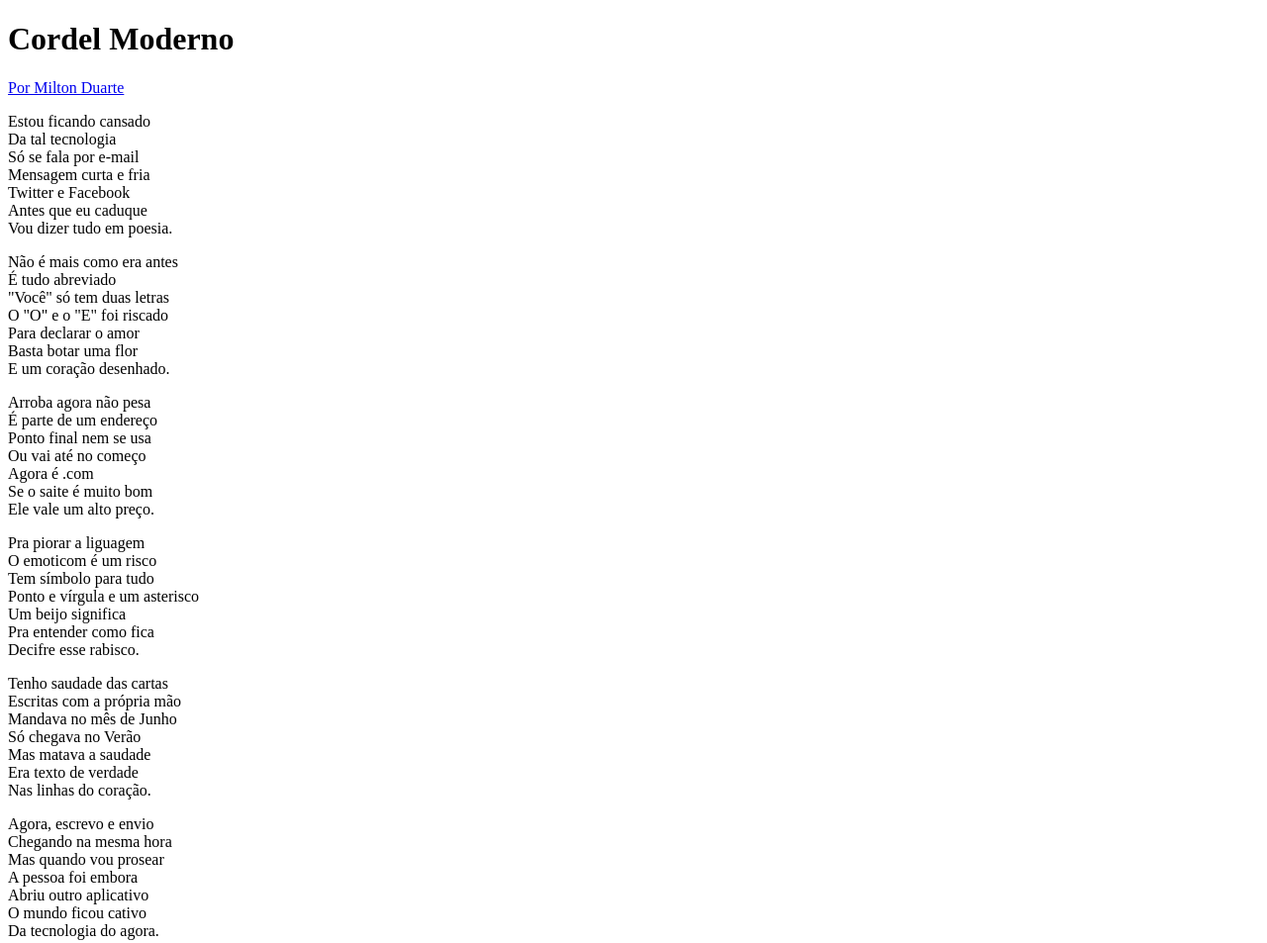
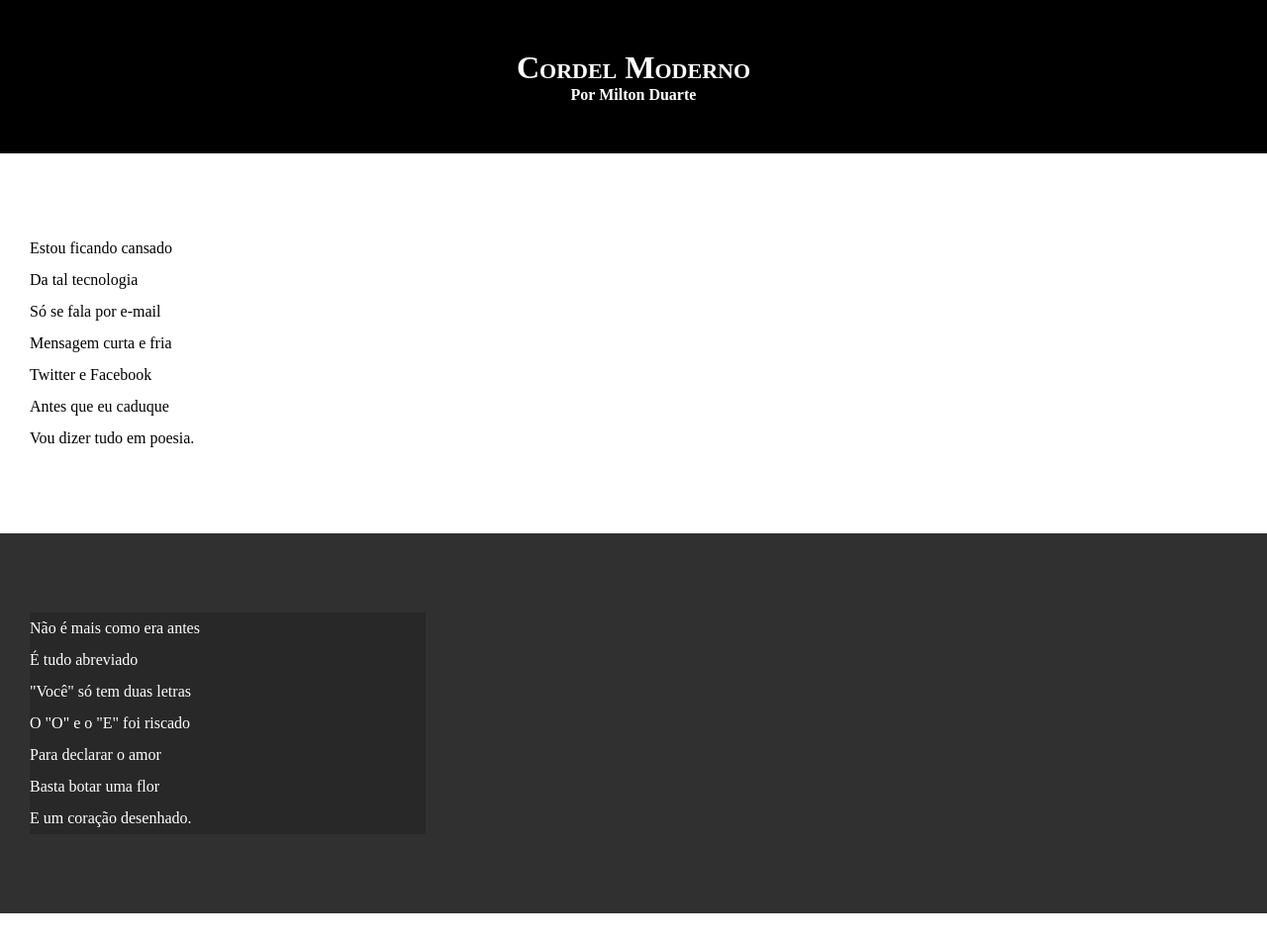
Before and after one commit to YuriSouza1/Cordel_Moderno, a plain HTML site: page index.html in a window 1280 px wide. Shown: the top 953 px of the page at 99% size. Drawn offline with Linux system fonts and the light colour scheme.

Commit message:
Estilizei o site.

```diff
--- a/estilo/style.css
+++ b/estilo/style.css
@@ -0,0 +1,65 @@
+@charset "UTF-8";
+
+* {
+    margin: 0;
+    padding: 0;
+}
+
+html, body {
+    min-height: 100vh;
+    background-color: darkgray;
+}
+
+header {
+    background-color: black;
+    color: white;
+    text-align: center;
+}
+
+header > h1 {
+    padding-top: 50px;
+    font-variant: small-caps;
+}
+
+header > p {
+    padding-bottom: 50px;
+}
+
+header a, footer a {
+    color: white;
+    text-decoration: none;
+    font-weight: bolder;
+}
+
+header a:hover, footer a:hover {
+    text-decoration: underline;
+}
+
+section {
+    padding-top: 10vh;
+    padding-bottom: 10vh;
+    line-height: 2em;
+    padding-left: 30px;
+}
+
+section.normal {
+    background-color: white;
+    color: black;
+}
+
+section.imagem {
+    background-color: rgb(49, 48, 48);
+    color: white;
+}
+
+section.imagem > p {
+    width: 400px;
+    background-color: rgba(0, 0, 0, 0.171);
+}
+
+footer {
+    background-color: black;
+    text-align: center;
+    color: white;
+    padding: 10px;
+}
--- a/index.html
+++ b/index.html
@@ -15,7 +15,7 @@
     </p>
 </header>
 
-<section>
+<section class="normal">
     <p>
         Estou ficando cansado <br>
         Da tal tecnologia <br>
@@ -27,7 +27,7 @@
     </p>
 </section>
 
-<section>
+<section class="imagem">
     <p>
         Não é mais como era antes <br>
         É tudo abreviado <br>
@@ -39,7 +39,7 @@
     </p>
 </section>
 
-<section>
+<section class="normal">
     <p>
         Arroba agora não pesa <br>
         É parte de um endereço <br>
@@ -61,7 +61,7 @@
     </p>
 </section>
 
-<section>
+<section class="imagem">
     <p>
         Tenho saudade das cartas <br>
         Escritas com a própria mão <br>
@@ -73,7 +73,7 @@
     </p>
 </section>
 
-<section>
+<section class="normal">
     <p>
         Agora, escrevo e envio <br>
         Chegando na mesma hora <br>
```
